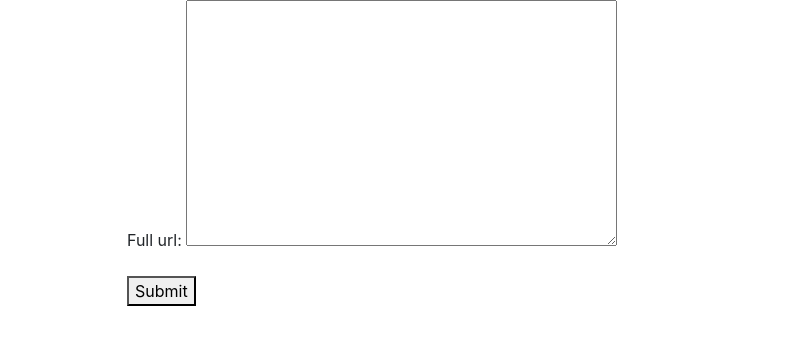
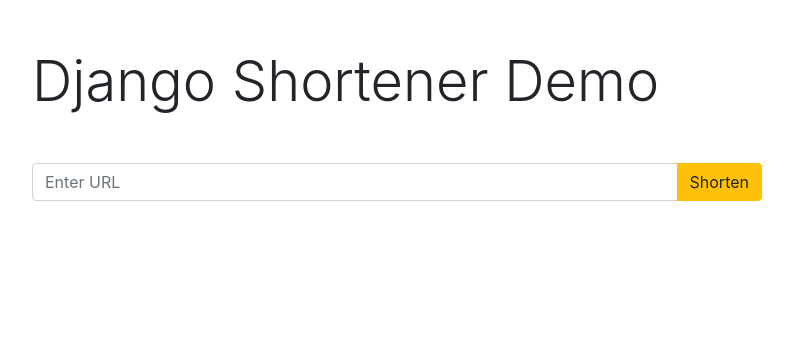
Before and after one commit to deniskasyanov/django-shortener, a Django app: page / in a window 1280 px wide. Shown: the top 345 px of the page, without its empty margins (243-1036 px from the left). Run offline with Django 3.2, Linux system fonts and the light colour scheme; some libraries are stand-ins or nearby versions.

Commit message:
Make Add url page look neat

```diff
--- a/urlmanager/forms.py
+++ b/urlmanager/forms.py
@@ -1,4 +1,5 @@
 from django.forms import ModelForm
+from django.forms.widgets import TextInput
 
 from .models import Url
 
@@ -7,6 +8,16 @@
         model = Url
         fields = ['full_url',]
 
+        widgets = {
+            'full_url': TextInput(attrs={'class': 'form-control', 'placeholder': 'Enter URL'})
+        }
+
+        labels = {
+            'full_url': '',
+        }
+
+
+
     def clean_full_url(self):
         full_url = self.cleaned_data['full_url']
         if not full_url.startswith('http'):
--- a/urlmanager/templates/urlmanager/_base.html
+++ b/urlmanager/templates/urlmanager/_base.html
@@ -17,7 +17,7 @@
      <body>
         <div class="container">
             <div class="row">
-                <div class="col-md-6 mx-auto">
+                <div class="col col-md-10 col-lg-8 mx-auto">
                     {% block body %}
                     {% endblock body %}
                 </div>
--- a/urlmanager/templates/urlmanager/add_url.html
+++ b/urlmanager/templates/urlmanager/add_url.html
@@ -2,7 +2,14 @@
 
 {% block body %}
     <form method="POST">{% csrf_token %}
-    {{ form.as_p }}
-    <button type="submit">Submit</button>
+        <h1 class="display-4 mt-5 mb-5">Django Shortener Demo</h1>
+        <div class="input-group">
+            {% for field in form %}
+                {{ field }}
+            {% endfor %}
+            <div class="input-group-append">
+                <button type="submit" class="btn btn-warning">Shorten</button>
+            </div>
+        </div>
     </form>
 {% endblock body %}
```
